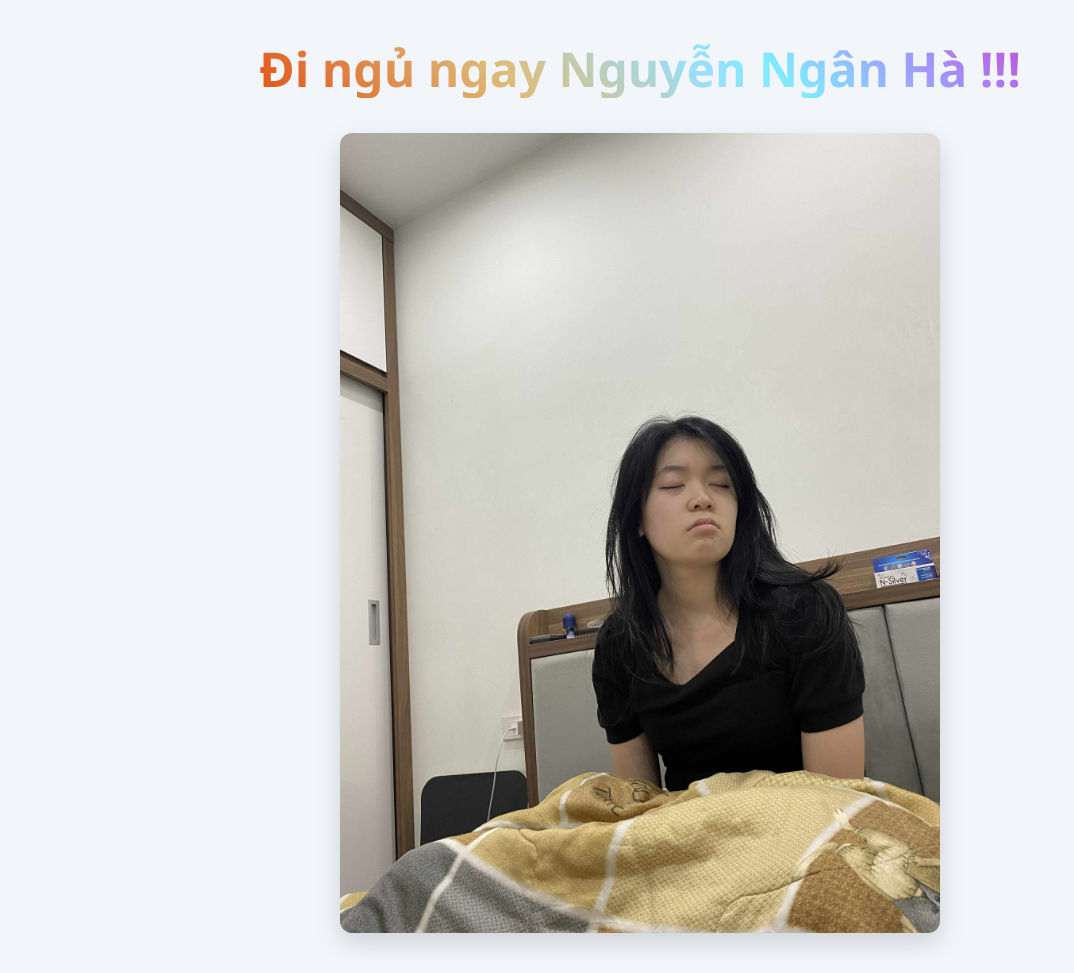
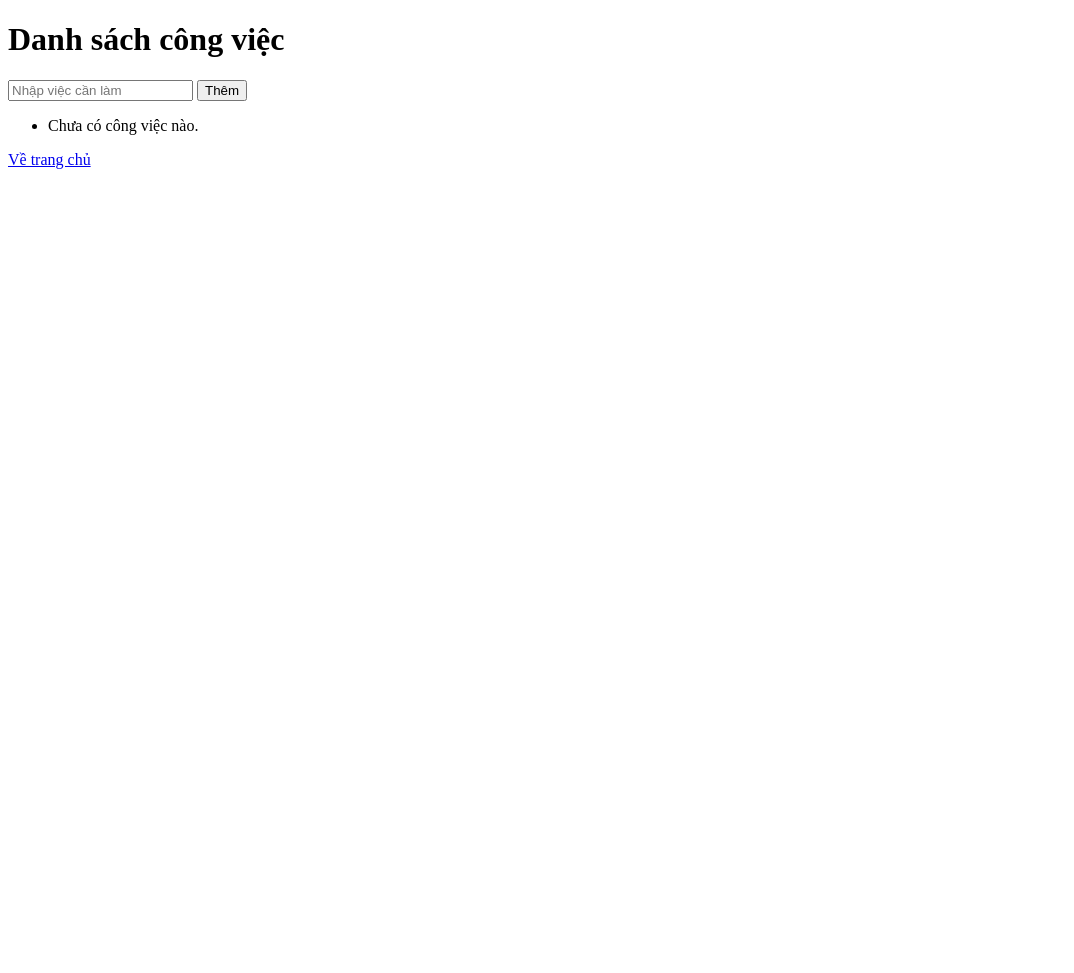
Before and after one commit to hoangdatkt1107/Deploy_nganha, a Flask app: page / in a window 1280 px wide. Shown: the whole page, without its empty margins (0-1074 px from the left). After the commit the page ends 169 px from the top, so only its background shows below. Run offline with Flask 3, Linux system fonts and the light colour scheme.

Commit message:
Thêm tính năng quản lý tasks với Flask

```diff
--- a/app.py
+++ b/app.py
@@ -1,12 +1,40 @@
-from flask import Flask, render_template
+from flask import Flask, render_template, request, redirect, url_for
 import os
+from models import db, Task, init_db
 
 app = Flask(__name__)
+
+# Configure and initialize the database
+init_db(app)
 
 @app.route('/')
 def home():
     return render_template('index.html')
 
+
+@app.route('/tasks', methods=['GET', 'POST'])
+def tasks():
+    """Display tasks and handle new task submissions."""
+    if request.method == 'POST':
+        content = request.form.get('content')
+        if content:
+            new_task = Task(content=content)
+            db.session.add(new_task)
+            db.session.commit()
+        return redirect(url_for('tasks'))
+
+    all_tasks = Task.query.all()
+    return render_template('tasks.html', tasks=all_tasks)
+
+
+@app.route('/tasks/<int:id>/done')
+def mark_done(id):
+    """Mark a task as done."""
+    task = Task.query.get_or_404(id)
+    task.done = True
+    db.session.commit()
+    return redirect(url_for('tasks'))
+
 if __name__ == '__main__':
     port = int(os.environ.get('PORT', 5000))
     app.run(host='0.0.0.0', port=port)
--- a/requirements.txt
+++ b/requirements.txt
@@ -1 +1,2 @@
 flask==2.3.3
+flask_sqlalchemy==3.0.3
--- a/templates/index.html
+++ b/templates/index.html
@@ -1,49 +1,29 @@
 <!DOCTYPE html>
 <html lang="vi">
 <head>
-  <meta charset="UTF-8">
-  <title>Nhắc Nhở Đi Ngủ</title>
-  <style>
-    *{box-sizing:border-box;margin:0;padding:0}
-    body{
-      font-family:"Segoe UI",Arial,sans-serif;
-      background:#f2f5fa;
-      display:flex;
-      flex-direction:column;
-      align-items:center;
-      padding:40px 20px;
-      color:#222;
-    }
-    .shout{
-      font-size:48px;
-      font-weight:900;
-      line-height:1.2;
-      text-align:center;
-      margin-bottom:35px;
-      background:linear-gradient(45deg,#ff416c,#ffb199,#5efce8,#7367f0);
-      -webkit-background-clip:text;
-      -webkit-text-fill-color:transparent;
-      animation:hue 6s linear infinite;
-    }
-    @keyframes hue{0%{filter:hue-rotate(0)}100%{filter:hue-rotate(360deg)}}
-    .photo-box{
-      width:100%;
-      max-width:600px;
-      border-radius:12px;
-      overflow:hidden;
-      box-shadow:0 10px 25px rgba(0,0,0,.15);
-      background:#fff;
-    }
-    .photo-box img{width:100%;display:block}
-  </style>
+    <meta charset="UTF-8">
+    <title>Quản lý công việc</title>
 </head>
 <body>
-
-  <h1 class="shout">Đi ngủ ngay&nbsp;Nguyễn&nbsp;Ngân&nbsp;Hà&nbsp;!!!</h1>
-
-  <div class="photo-box">
-    <img src="{{ url_for('static', filename='ngan_ha.jpg') }}" alt="Ngân Hà đang buồn ngủ">
-  </div>
-
+    <h1>Danh sách công việc</h1>
+    <form method="post" action="{{ url_for('tasks') }}">
+        <input type="text" name="content" placeholder="Nhập việc cần làm" required>
+        <button type="submit">Thêm</button>
+    </form>
+    <ul>
+        {% for task in tasks %}
+        <li>
+            {% if task.done %}
+                <s>{{ task.content }}</s>
+            {% else %}
+                {{ task.content }}
+                <a href="{{ url_for('mark_done', id=task.id) }}">Đánh dấu hoàn thành</a>
+            {% endif %}
+        </li>
+        {% else %}
+        <li>Chưa có công việc nào.</li>
+        {% endfor %}
+    </ul>
+    <p><a href="{{ url_for('home') }}">Về trang chủ</a></p>
 </body>
 </html>
```
Also changed, not shown: models.py (added, +19 -0 lines).
